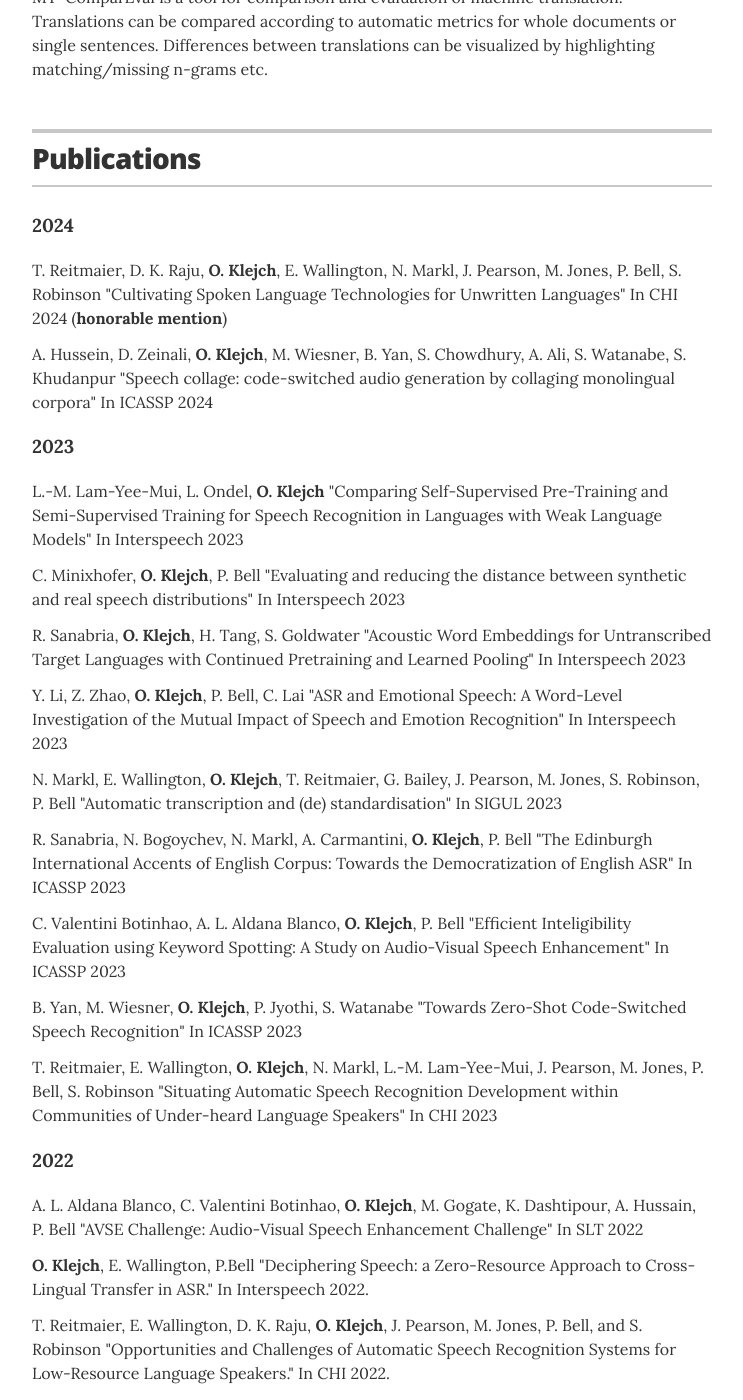
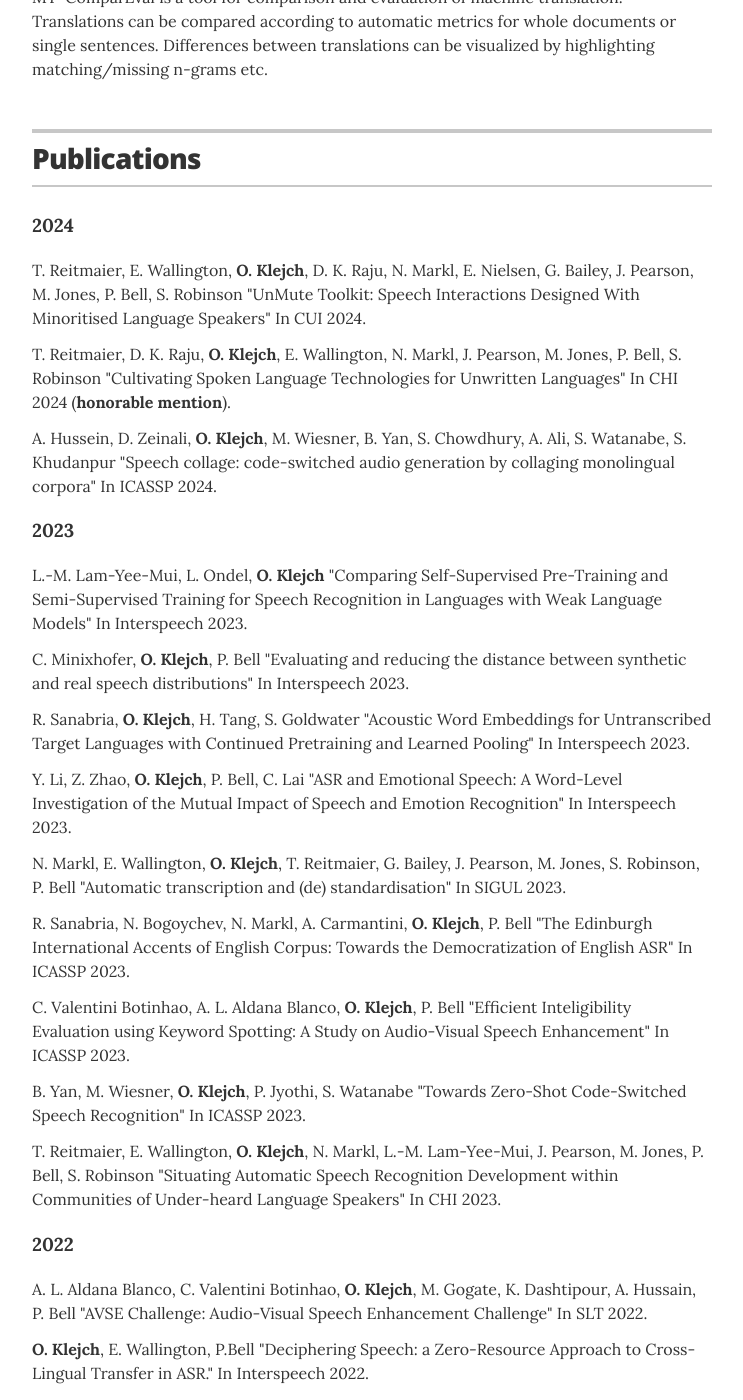
Before and after one commit to ondrejklejch/ondrejklejch.github.io, a Jekyll site: the page built from index.html, in a window 1280 px wide and 1400 px high, scrolled down 1527 px. Shown: the whole window, without its empty margins (268-1011 px from the left). Built offline with Jekyll 4.4.1, drawn with Linux system fonts in a browser that asks for light colours.

Commit message:
CUI paper added.

```diff
--- a/_data/papers.yml
+++ b/_data/papers.yml
@@ -1,45 +1,48 @@
 - year: 2024
   papers:
+  - authors: "T. Reitmaier, E. Wallington, <strong>O. Klejch</strong>,  D. K. Raju,  N. Markl, E. Nielsen, G. Bailey, J. Pearson, M. Jones, P. Bell, S. Robinson"
+    title: "UnMute Toolkit: Speech Interactions Designed With Minoritised Language Speakers"
+    venue: "In CUI 2024."
   - authors: "T. Reitmaier, D. K. Raju, <strong>O. Klejch</strong>,  E. Wallington,  N. Markl, J. Pearson, M. Jones, P. Bell, S. Robinson"
     title: "Cultivating Spoken Language Technologies for Unwritten Languages"
-    venue: "In CHI 2024 (<strong>honorable mention</strong>)"
+    venue: "In CHI 2024 (<strong>honorable mention</strong>)."
   - authors: "A. Hussein, D. Zeinali, <strong>O. Klejch</strong>, M. Wiesner, B. Yan, S. Chowdhury, A. Ali, S. Watanabe, S. Khudanpur"
     title: "Speech collage: code-switched audio generation by collaging monolingual corpora"
-    venue: "In ICASSP 2024"
+    venue: "In ICASSP 2024."
 - year: 2023
   papers:
   - authors: "L.-M. Lam-Yee-Mui, L. Ondel, <strong>O. Klejch</strong>"
     title: "Comparing Self-Supervised Pre-Training and Semi-Supervised Training for Speech Recognition in Languages with Weak Language Models"
-    venue: "In Interspeech 2023"
+    venue: "In Interspeech 2023."
   - authors: "C. Minixhofer, <strong>O. Klejch</strong>, P. Bell"
     title: "Evaluating and reducing the distance between synthetic and real speech distributions"
-    venue: "In Interspeech 2023"
+    venue: "In Interspeech 2023."
   - authors: "R. Sanabria, <strong>O. Klejch</strong>, H. Tang, S. Goldwater"
     title: "Acoustic Word Embeddings for Untranscribed Target Languages with Continued Pretraining and Learned Pooling"
-    venue: "In Interspeech 2023"
+    venue: "In Interspeech 2023."
   - authors: "Y. Li, Z. Zhao, <strong>O. Klejch</strong>, P. Bell, C. Lai"
     title: "ASR and Emotional Speech: A Word-Level Investigation of the Mutual Impact of Speech and Emotion Recognition"
-    venue: "In Interspeech 2023"
+    venue: "In Interspeech 2023."
   - authors: "N. Markl, E. Wallington, <strong>O. Klejch</strong>, T. Reitmaier, G. Bailey, J. Pearson, M. Jones, S. Robinson, P. Bell"
     title: "Automatic transcription and (de) standardisation"
-    venue: "In SIGUL 2023"
+    venue: "In SIGUL 2023."
   - authors: "R. Sanabria, N. Bogoychev, N. Markl, A. Carmantini, <strong>O. Klejch</strong>, P. Bell"
     title: "The Edinburgh International Accents of English Corpus: Towards the Democratization of English ASR"
-    venue: "In ICASSP 2023"
+    venue: "In ICASSP 2023."
   - authors: "C. Valentini Botinhao, A. L. Aldana Blanco, <strong>O. Klejch</strong>, P. Bell"
     title: "Efficient Inteligibility Evaluation using Keyword Spotting: A Study on Audio-Visual Speech Enhancement"
-    venue: "In ICASSP 2023"
+    venue: "In ICASSP 2023."
   - authors: "B. Yan, M. Wiesner, <strong>O. Klejch</strong>, P. Jyothi, S. Watanabe"
     title: "Towards Zero-Shot Code-Switched Speech Recognition"
-    venue: "In ICASSP 2023"
+    venue: "In ICASSP 2023."
   - authors: "T. Reitmaier, E. Wallington, <strong>O. Klejch</strong>, N. Markl, L.-M. Lam-Yee-Mui, J. Pearson, M. Jones, P. Bell, S. Robinson"
     title: "Situating Automatic Speech Recognition Development within Communities of Under-heard Language Speakers"
-    venue: "In CHI 2023"
+    venue: "In CHI 2023."
 - year: 2022
   papers:
   - authors: "A. L. Aldana Blanco, C. Valentini Botinhao, <strong>O. Klejch</strong>, M. Gogate, K. Dashtipour, A. Hussain, P. Bell"
     title: "AVSE Challenge: Audio-Visual Speech Enhancement Challenge"
-    venue: "In SLT 2022"
+    venue: "In SLT 2022."
   - authors: "<strong>O. Klejch</strong>, E. Wallington, P.Bell"
     title: "Deciphering Speech: a Zero-Resource Approach to Cross-Lingual Transfer in ASR."
     venue: "In Interspeech 2022."
```
